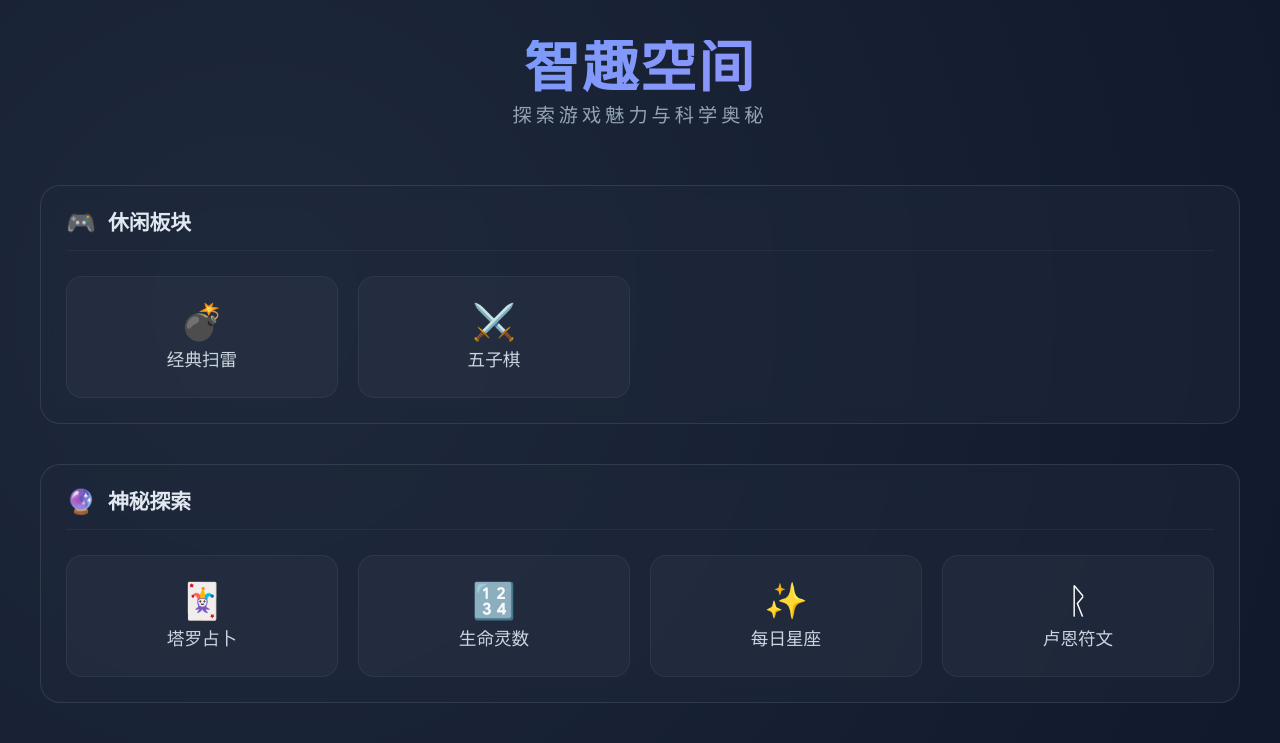
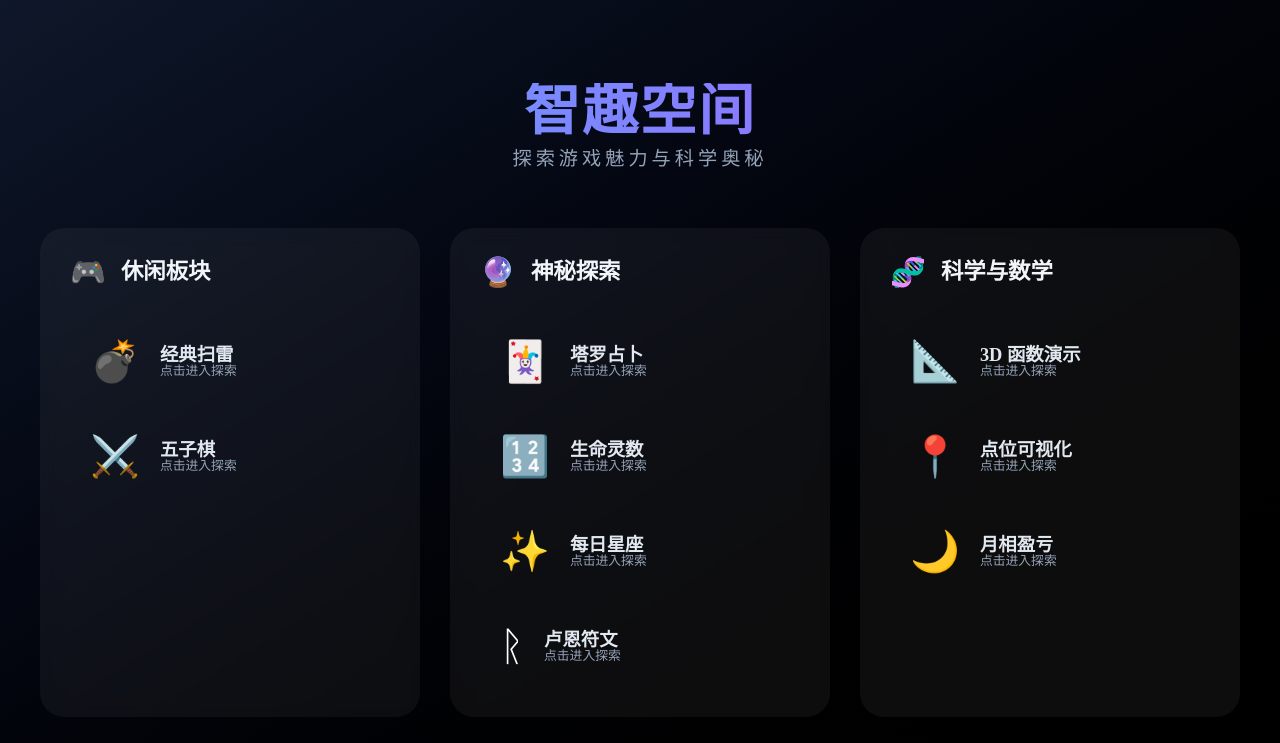
Before and after one commit to createjdd/grmini-3-flasg-game, a Vue app: page / in a window 1280 px wide. Shown: the top 743 px of the page. Built offline with nearby package versions, Linux system fonts and the light colour scheme.

Commit message:
feat: add-unocss
Signed-off-by: kevin.susanto <kevin.susanto@rupiahcepat.co.id>

```diff
--- a/package.json
+++ b/package.json
@@ -16,8 +16,14 @@
     "vue-router": "^4.5.0"
   },
   "devDependencies": {
+    "@iconify-json/ep": "^1.2.3",
+    "@unocss/preset-attributify": "^66.5.12",
+    "@unocss/preset-icons": "^66.5.12",
+    "@unocss/preset-uno": "^66.5.12",
+    "@unocss/transformer-directives": "^66.5.12",
     "@vitejs/plugin-vue": "^5.2.1",
     "less": "^4.2.0",
+    "unocss": "^66.5.12",
     "vite": "^6.0.7"
   }
 }
--- a/src/views/index.vue
+++ b/src/views/index.vue
@@ -44,26 +44,41 @@ const categories = [
 </script>
 
 <template>
-  <div class="home-container">
-    <div class="glass-bg"></div>
+  <div
+    class="home-container h-screen w-screen relative flex items-center justify-center bg-slate-950 text-white overflow-x-hidden"
+  >
+    <div class="glass-bg" absolute inset-0 z-1 bg-gradient-to-br from-slate-900 to-black></div>
 
-    <div class="content">
-      <header class="main-header">
-        <h1 class="title">智趣空间</h1>
-        <p class="subtitle">探索游戏魅力与科学奥秘</p>
+    <div class="content" relative z-2 w-full max-w-1200px px-20px py-40px>
+      <header class="main-header" text-center mb-60px>
+        <h1 class="title" text-56px font-800 title-gradient mb-10px tracking-2px>智趣空间</h1>
+        <p class="subtitle" text-1.2rem color-slate-400 tracking-4px>探索游戏魅力与科学奥秘</p>
       </header>
 
-      <div class="categories-grid">
-        <div v-for="cat in categories" :key="cat.title" class="category-section">
-          <div class="category-header">
-            <span class="cat-icon">{{ cat.icon }}</span>
-            <h2 class="cat-title">{{ cat.title }}</h2>
+      <div class="categories-grid flex flex-row flex-wrap justify-center gap-30px">
+        <div
+          v-for="cat in categories"
+          :key="cat.title"
+          class="category-section glass-bg rounded-24px p-30px min-w-300px flex-1"
+        >
+          <div class="category-header flex items-center gap-15px mb-20px pb-15px border-b border-white-5">
+            <span class="cat-icon text-1.8rem">{{ cat.icon }}</span>
+            <h2 class="cat-title text-1.4rem font-700 text-slate-100">{{ cat.title }}</h2>
           </div>
 
-          <div class="items-list">
-            <div v-for="item in cat.items" :key="item.name" class="entry-card" :class="item.type" @click="item.action">
-              <span class="entry-icon">{{ item.icon }}</span>
-              <span class="entry-name">{{ item.name }}</span>
+          <div class="items-list grid grid-cols-1 gap-15px">
+            <div
+              v-for="item in cat.items"
+              :key="item.name"
+              class="entry-card flex items-center gap-20px p-20px bg-white-3 rounded-20px border border-white-5 transition-all duration-300 cursor-pointer active:scale-95 hover:(-translate-y-5px bg-white-8 border-white-20 shadow-xl)"
+              :class="item.type"
+              @click="item.action"
+            >
+              <span class="entry-icon text-2.5rem">{{ item.icon }}</span>
+              <div class="flex flex-col">
+                <span class="entry-name text-1.15rem font-600 text-slate-200">{{ item.name }}</span>
+                <span class="text-0.8rem text-slate-400">点击进入探索</span>
+              </div>
             </div>
           </div>
         </div>
@@ -82,134 +97,7 @@ const categories = [
 </template>
 
 <style scoped>
-.home-container {
-  min-height: 100vh;
-  width: 100vw;
-  position: relative;
-  display: flex;
-  justify-content: center;
-  align-items: center;
-  background: #0f172a;
-  color: white;
-  overflow-x: hidden;
-}
-
-.glass-bg {
-  position: absolute;
-  top: 0;
-  left: 0;
-  right: 0;
-  bottom: 0;
-  background: radial-gradient(circle at 20% 30%, #1e293b 0%, #0f172a 100%);
-  z-index: 1;
-}
-
-.content {
-  position: relative;
-  z-index: 2;
-  width: 100%;
-  max-width: 1200px;
-  padding: 40px 20px;
-}
-
-.main-header {
-  text-align: center;
-  margin-bottom: 60px;
-}
-
-.title {
-  font-size: 3.5rem;
-  font-weight: 800;
-  background: linear-gradient(135deg, #60a5fa 0%, #a78bfa 100%);
-  -webkit-background-clip: text;
-  background-clip: text;
-  -webkit-text-fill-color: transparent;
-  margin-bottom: 10px;
-  letter-spacing: 2px;
-}
-
-.subtitle {
-  font-size: 1.2rem;
-  color: #94a3b8;
-  letter-spacing: 4px;
-}
-
-.categories-grid {
-  display: flex;
-  flex-direction: column;
-  gap: 40px;
-}
-
-.category-section {
-  background: rgba(30, 41, 59, 0.5);
-  border-radius: 20px;
-  padding: 25px;
-  border: 1px solid rgba(255, 255, 255, 0.1);
-  backdrop-filter: blur(10px);
-}
-
-.category-header {
-  display: flex;
-  align-items: center;
-  gap: 12px;
-  margin-bottom: 25px;
-  padding-bottom: 15px;
-  border-bottom: 1px solid rgba(255, 255, 255, 0.05);
-}
-
-.cat-icon {
-  font-size: 1.5rem;
-}
-
-.cat-title {
-  font-size: 1.3rem;
-  font-weight: 600;
-  color: #e2e8f0;
-}
-
-.items-list {
-  display: grid;
-  grid-template-columns: repeat(auto-fill, minmax(220px, 1fr));
-  gap: 20px;
-}
-
-.entry-card {
-  height: 120px;
-  background: rgba(255, 255, 255, 0.03);
-  border-radius: 16px;
-  display: flex;
-  flex-direction: column;
-  justify-content: center;
-  align-items: center;
-  gap: 12px;
-  cursor: pointer;
-  transition: all 0.3s cubic-bezier(0.4, 0, 0.2, 1);
-  border: 1px solid rgba(255, 255, 256, 0.05);
-}
-
-.entry-card:hover {
-  transform: translateY(-5px);
-  background: rgba(255, 255, 255, 0.08);
-  border-color: rgba(255, 255, 255, 0.2);
-  box-shadow: 0 10px 20px rgba(0, 0, 0, 0.2);
-}
-
-.entry-icon {
-  font-size: 2.2rem;
-  transition: transform 0.3s ease;
-}
-
-.entry-card:hover .entry-icon {
-  transform: scale(1.1);
-}
-
-.entry-name {
-  font-size: 1.1rem;
-  font-weight: 500;
-  color: #cbd5e0;
-}
-
-/* Variants */
+/* Only keeping essential or complex styles not easily covered by atomic classes */
 .entry-card.primary:hover {
   border-color: #3b82f6;
 }
@@ -223,10 +111,11 @@ const categories = [
   border-color: #f59e0b;
 }
 
+.entry-card:hover .entry-icon {
+  transform: scale(1.1);
+}
+
 @media (max-width: 768px) {
-  .title {
-    font-size: 2.5rem;
-  }
   .items-list {
     grid-template-columns: 1fr 1fr;
   }
--- /dev/null
+++ b/uno.config.js
@@ -0,0 +1,37 @@
+import {
+  defineConfig,
+  presetAttributify,
+  presetIcons,
+  presetTypography,
+  presetUno,
+  presetWebFonts,
+  transformerDirectives,
+  transformerVariantGroup,
+} from 'unocss'
+
+export default defineConfig({
+  shortcuts: [
+    ['flex-center', 'flex items-center justify-center'],
+    ['flex-col-center', 'flex flex-col items-center justify-center'],
+    ['glass-bg', 'bg-white/5 backdrop-blur-10 border border-white/10'],
+    ['glass-panel', 'bg-slate-900/80 backdrop-blur-20 border border-white/10 rounded-3xl p-10'],
+    ['btn-base', 'px-4 py-2 rounded-lg transition-all duration-300 cursor-pointer active:scale-95'],
+    ['title-gradient', 'bg-clip-text text-transparent bg-gradient-to-r from-blue-400 to-purple-500'],
+  ],
+  presets: [
+    presetUno(),
+    presetAttributify(),
+    presetIcons({
+      scale: 1.2,
+      warn: true,
+    }),
+    presetTypography(),
+    presetWebFonts({
+      fonts: {
+        sans: 'Inter',
+        mono: 'Fira Code',
+      },
+    }),
+  ],
+  transformers: [transformerDirectives(), transformerVariantGroup()],
+})
--- a/vite.config.js
+++ b/vite.config.js
@@ -1,13 +1,14 @@
-import { defineConfig } from 'vite';
-import vue from '@vitejs/plugin-vue';
+import { defineConfig } from 'vite'
+import vue from '@vitejs/plugin-vue'
+import UnoCSS from 'unocss/vite'
 
 // https://vitejs.dev/config/
 export default defineConfig({
-  plugins: [vue()],
+  plugins: [vue(), UnoCSS()],
   //  ip启动
   server: {
     host: '0.0.0.0',
     port: 8080,
     open: true,
   },
-});
+})
```
Also changed, not shown: src/main.js (+13 -12 lines), 1 other file (tests, documents, lock files or other folders).
